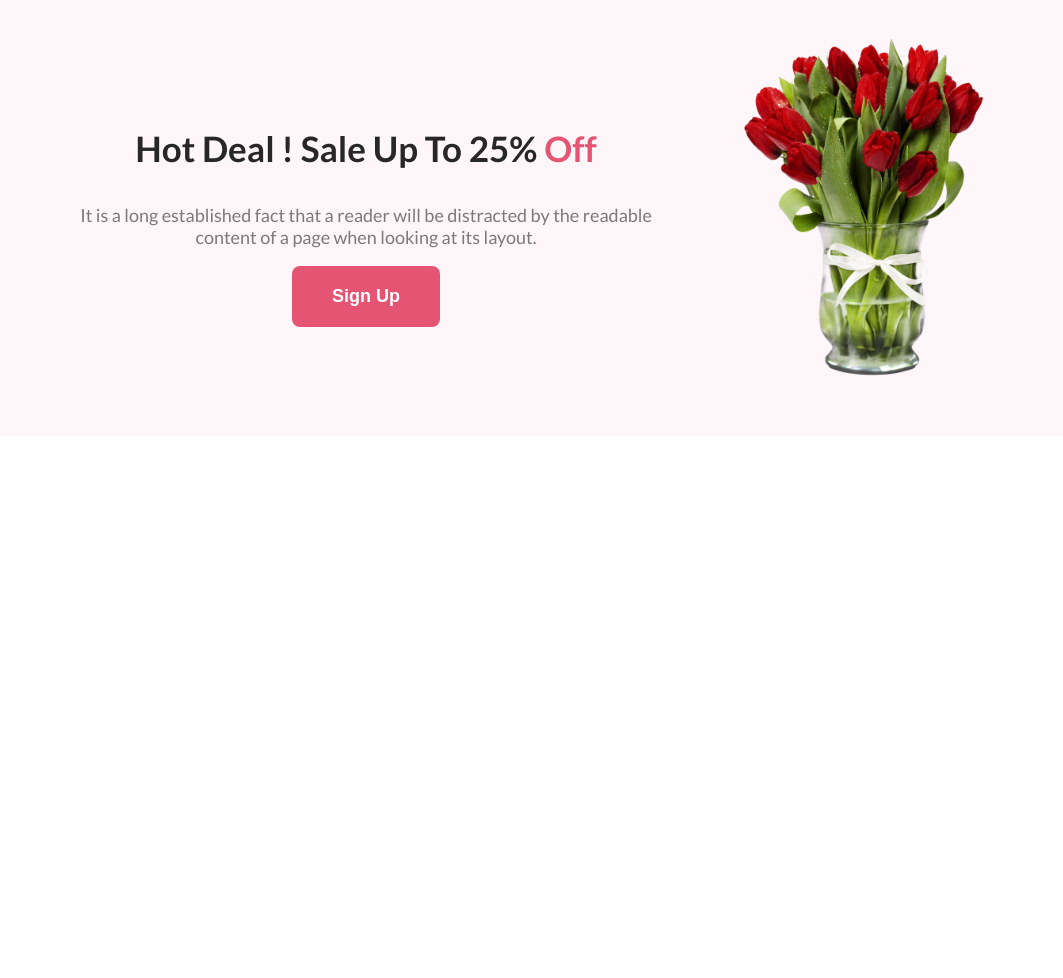
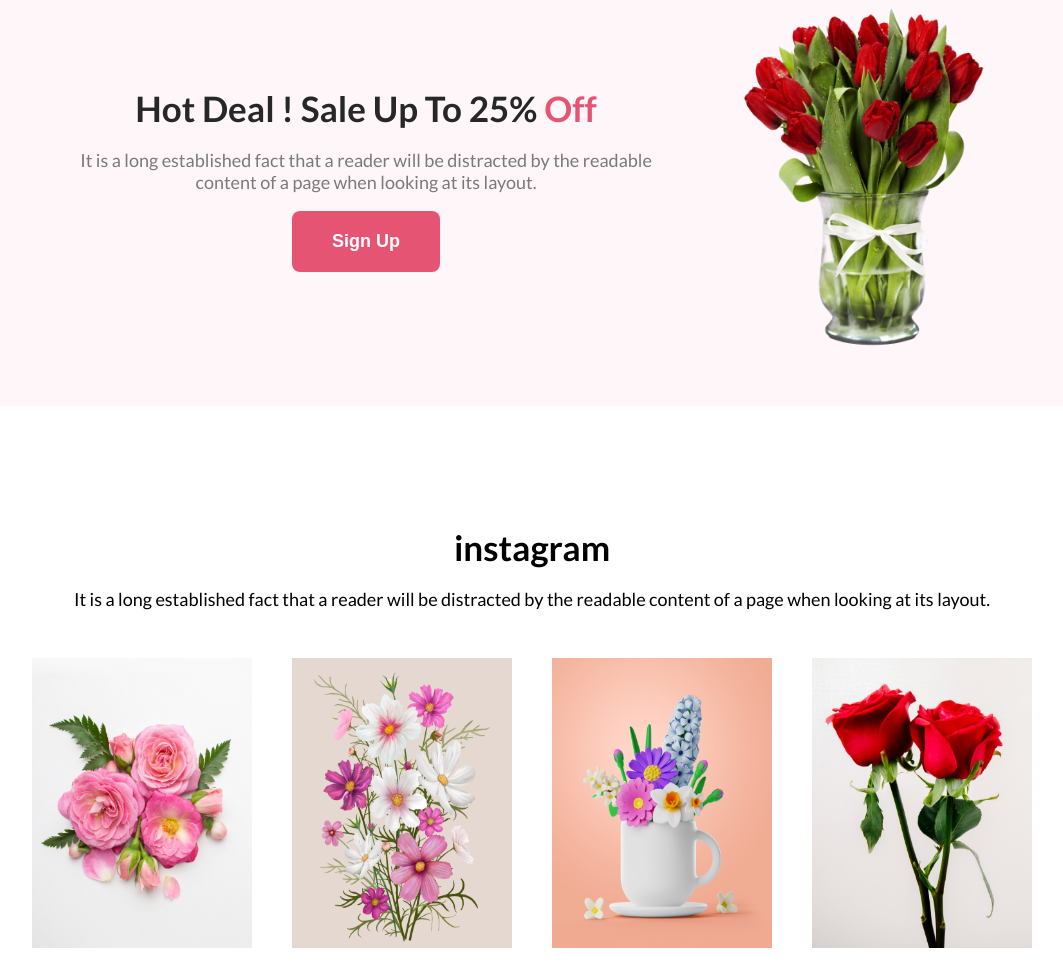
Before and after one commit to abusayed0/flower-shop-assignment-1-batch8, a plain HTML site: page index.html in a window 1280 px wide. Shown: the part 767-1745 px from the top of the page, without its empty margins (108-1171 px from the left). Before the commit the page ends 1203 px from the top, so only its background shows below. Drawn offline with Linux system fonts and the light colour scheme.

Commit message:
added intagram section

```diff
--- a/index.html
+++ b/index.html
@@ -38,6 +38,18 @@
                 <img src="Flower Asset/pngwing 8.png" alt="">
             </div>
         </section>
+        <!-- instagram section  -->
+        <section class="instagram">
+            <h3 class="title">instagram</h3>
+            <p class="details">It is a long established fact that a reader will be distracted by the readable content of a page when looking at its layout.</p>
+            <div class="instagram-images">
+                <img src="Flower Asset/Flower 01.png" alt="">
+                <img src="Flower Asset/Rectangle 4.png" alt="">
+                <img src="Flower Asset/Rectangle 5.png" alt="">
+                <img src="Flower Asset/Rectangle 6.png" alt="">
+            </div>
+
+        </section>
     </main>
 </body>
 
--- a/styles/flower-shop.css
+++ b/styles/flower-shop.css
@@ -20,9 +20,11 @@ body{
 }
 .title{
     font-size: 35px;
-    font-weight: 800;
+    font-weight: 700;
+    margin: 0 0 20px 0;
 }
 .details{
+    margin-top: 0;
     font-size: 18px;
     font-weight: 400;
 }
@@ -44,7 +46,7 @@ header{
 }
 .banner-title{
     font-size: 70px;
-    font-weight: 800;
+    font-weight: 700;
     margin: 0 0 32px 0;
 }
 .banner-details-text{
@@ -63,7 +65,7 @@ header{
     display: flex;
     align-items: center;
     gap: 80px;
-    margin-top: 150px;
+    margin-top: 120px;
     padding: 50px 180px;
     background-color: rgba(229, 84, 115, 0.05);
     border-radius: 8px;
@@ -82,3 +84,20 @@ header{
     height: 350px;
     width: 100%;
 }
+
+/* instagram section style  */
+.instagram{
+    text-align: center;
+    margin-top: 120px;
+    padding:0 120px;
+
+}
+.instagram-images{
+    display: flex;
+}
+.instagram-images img{
+    padding: 30px 20px;
+    width: 25%;
+    height: 350px;
+    box-sizing: border-box;
+}
```
